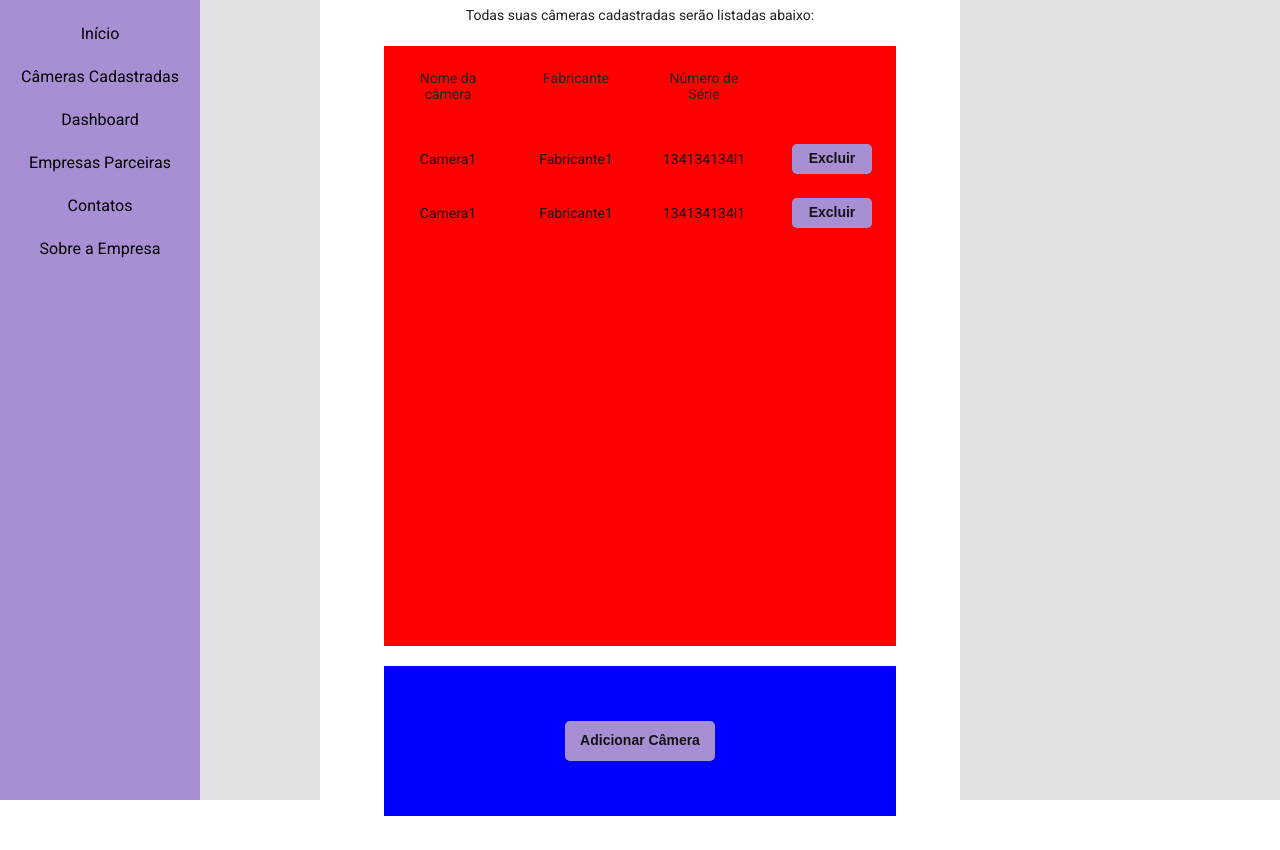
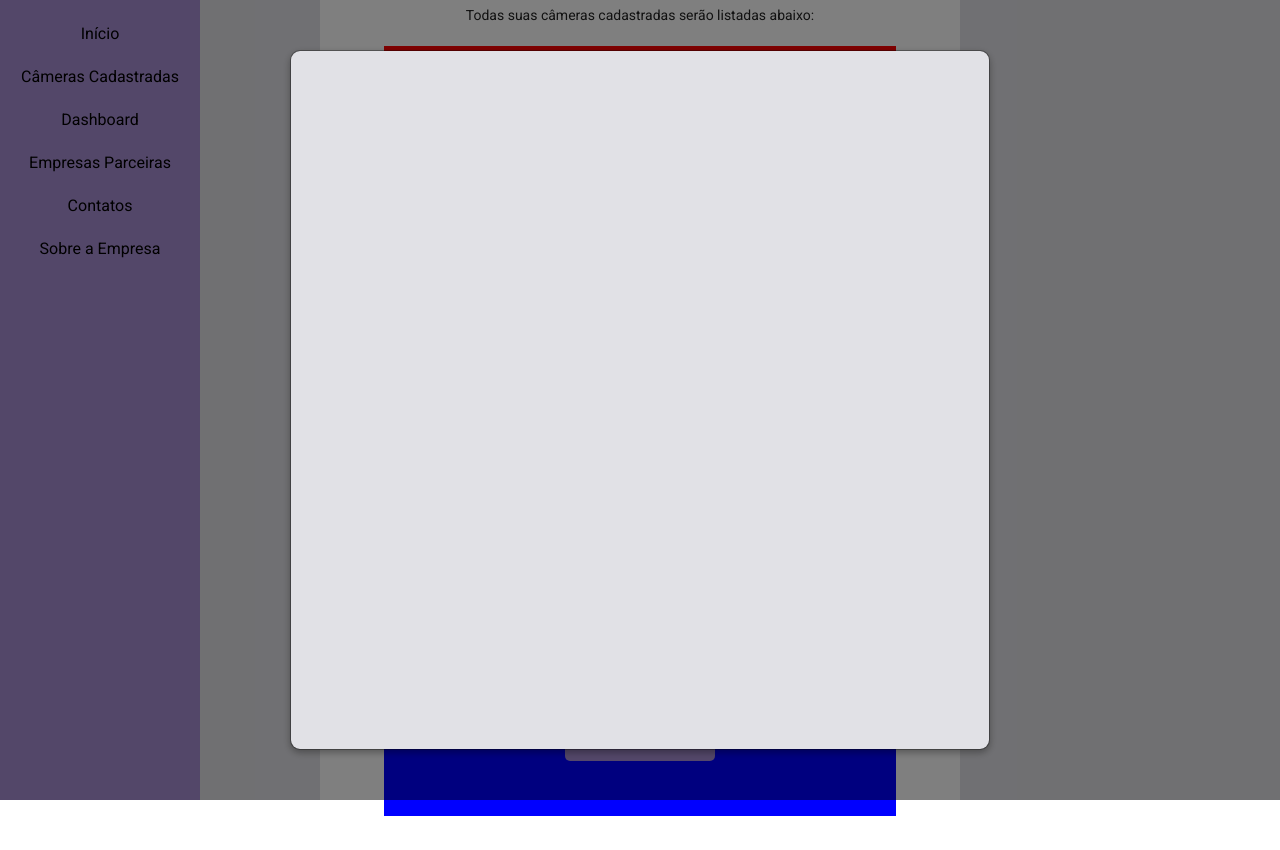
Before and after one commit to gtretow/octo_test, a React (Vite) app: page / in a window 1280 px wide. Built offline with nearby package versions, Linux system fonts and the light colour scheme.

Commit message:
modal created

```diff
--- /dev/null
+++ b/src/components/Modal/Modal.tsx
@@ -0,0 +1,14 @@
+import React from "react";
+import * as S from ".";
+
+type Props = {};
+
+const Modal = (props: Props) => {
+  return (
+    <S.ModalWrapper>
+      <S.Modal></S.Modal>
+    </S.ModalWrapper>
+  );
+};
+
+export default Modal;
--- /dev/null
+++ b/src/components/Modal/index.tsx
@@ -0,0 +1,27 @@
+import styled from "styled-components";
+
+export const ModalWrapper = styled.div`
+  height: 100vh;
+  width: 100vw;
+  background-color: rgba(0, 0, 0, 0.5);
+  display: flex;
+  justify-content: center;
+  align-items: center;
+  position: fixed;
+  background-size: cover;
+`;
+
+export const Modal = styled.div`
+  width: 700px;
+  height: 700px;
+  background: ${(props) => props.theme.colors.gray[100]};
+  position: absolute;
+  top: 50%;
+  left: 50%;
+  transform: translate(-50%, -50%);
+  z-index: 2000;
+  border-radius: 10px;
+  border: 1px solid rgba(0, 0, 0, 0.3);
+  box-shadow: 0 3px 7px rgba(0, 0, 0, 0.3);
+  background-clip: padding-box;
+`;
--- a/src/views/LandingPage/LandingPage.tsx
+++ b/src/views/LandingPage/LandingPage.tsx
@@ -1,6 +1,7 @@
 import React from "react";
 import * as S from ".";
 import Button from "../../components/Button/Button";
+import Modal from "../../components/Modal/Modal";
 
 const LandingPage: React.FC = () => {
   return (
@@ -39,6 +40,7 @@ const LandingPage: React.FC = () => {
           <Button height="40px" width="150px" title="Adicionar Câmera" />
         </S.ButtonContainer>
       </S.CenterDiv>
+      <Modal />
     </S.LandingPageWrapper>
   );
 };
```
